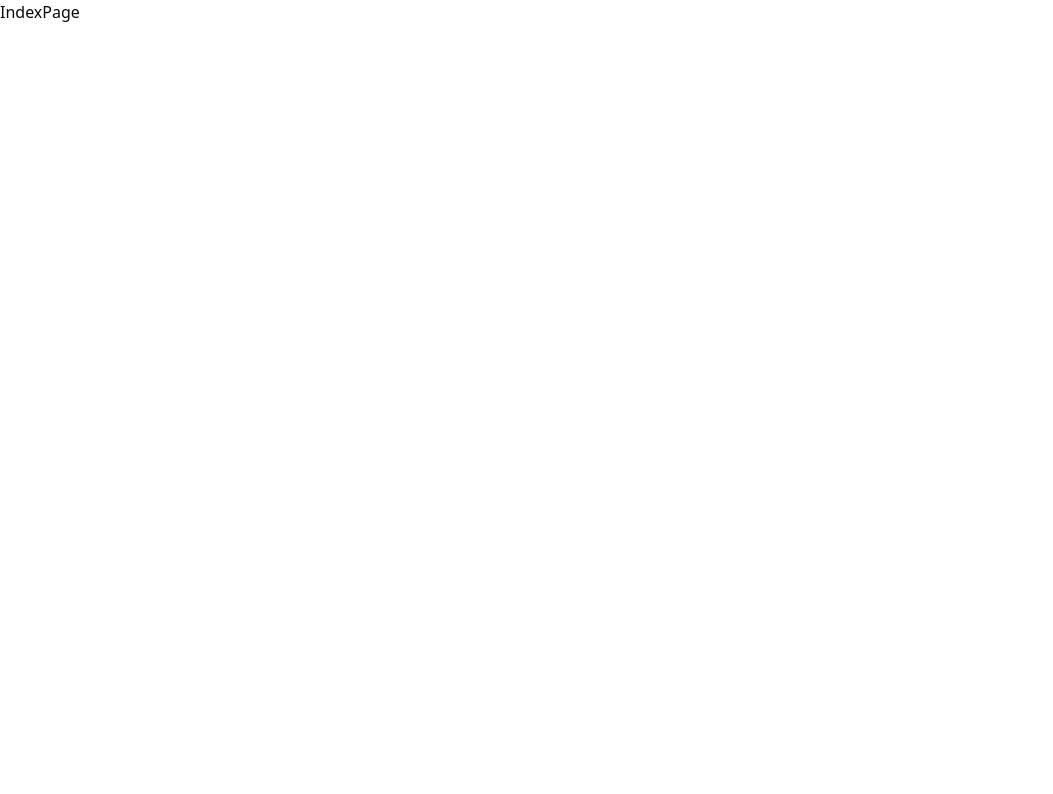
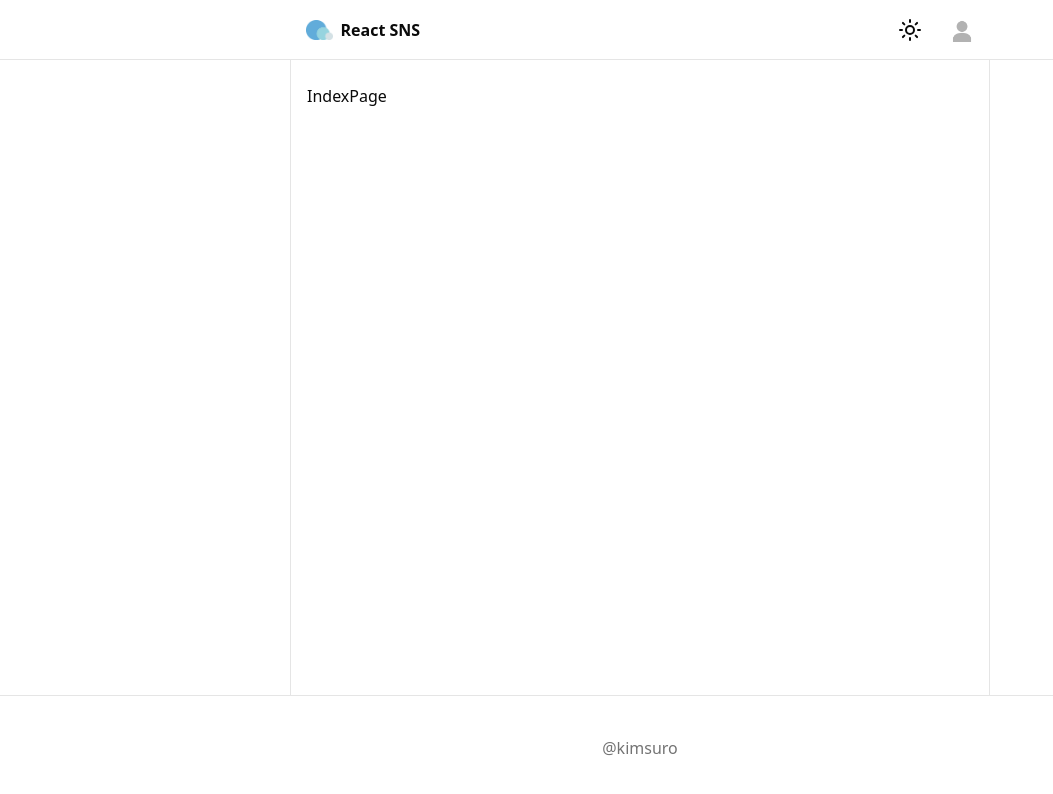
Before and after one commit to KimSuro5773/react-sns-project, a React (Vite) app: page / in a window 1280 px wide. Shown: the top 794 px of the page, without its empty margins (0-1053 px from the left). Built offline with nearby package versions, Linux system fonts and the light colour scheme.

Commit message:
feat: 글로벌 레이아웃 구현 및 스타일링 구성
- header, outlet(main), footer 스타일링

```diff
--- /dev/null
+++ b/src/components/layout/global-layout.tsx
@@ -0,0 +1,36 @@
+import { Link, Outlet } from "react-router";
+import logo from "@/assets/logo.png";
+import defaultAvatar from "@/assets/default-avatar.jpg";
+import { SunIcon } from "lucide-react";
+
+export default function GlobalLayout() {
+  return (
+    <div className="flex min-h-[100vh] flex-col">
+      <header className="h-15 border-b">
+        <div className="m-auto flex h-full w-full max-w-175 justify-between px-4">
+          <Link to={"/"} className="flex items-center gap-2">
+            <img
+              className="h-5"
+              src={logo}
+              alt="리액트 SNS 로고, 메시지 말풍선을 형상화한 모양이다"
+            />
+            <div className="font-bold">React SNS</div>
+          </Link>
+
+          <div className="flex items-center gap-5">
+            <div className="hover:bg-muted cursor-pointer rounded-full p-2">
+              <SunIcon />
+            </div>
+            <img className="h-6" src={defaultAvatar} />
+          </div>
+        </div>
+      </header>
+      <main className="m-auto w-full max-w-175 flex-1 border-x px-4 py-6">
+        <Outlet />
+      </main>
+      <footer className="text-muted-foreground border-t py-10 text-center">
+        @kimsuro
+      </footer>
+    </div>
+  );
+}
--- a/src/root-route.tsx
+++ b/src/root-route.tsx
@@ -6,10 +6,12 @@
 import PostDetailPage from "@/pages/post-detail-page";
 import ProfileDetailPage from "@/pages/profile-detail-page";
 import ResetPasswordPage from "@/pages/reset-password-page";
+import GlobalLayout from "@/components/layout/global-layout";
 
 export default function RootRoute() {
   return (
     <Routes>
+      <Route element={<GlobalLayout />}>
         <Route path="/sign-in" element={<SignInPage />} />
         <Route path="/sign-up" element={<SignUpPage />} />
         <Route path="/forget-password" element={<ForgetPasswordPage />} />
@@ -20,6 +22,7 @@
         <Route path="/reset-password" element={<ResetPasswordPage />} />
 
         <Route path="*" element={<Navigate to={"/"} />} />
+      </Route>
     </Routes>
   );
 }
```
Lines whose indentation alone changed are shown as unchanged.
